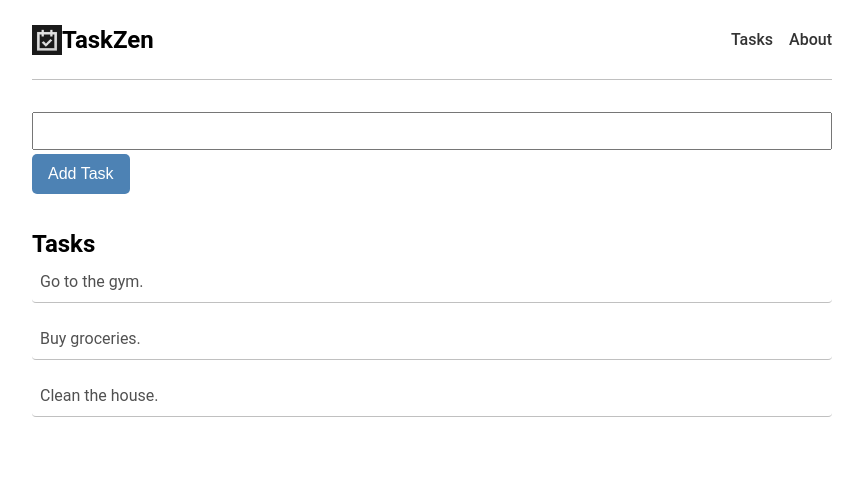
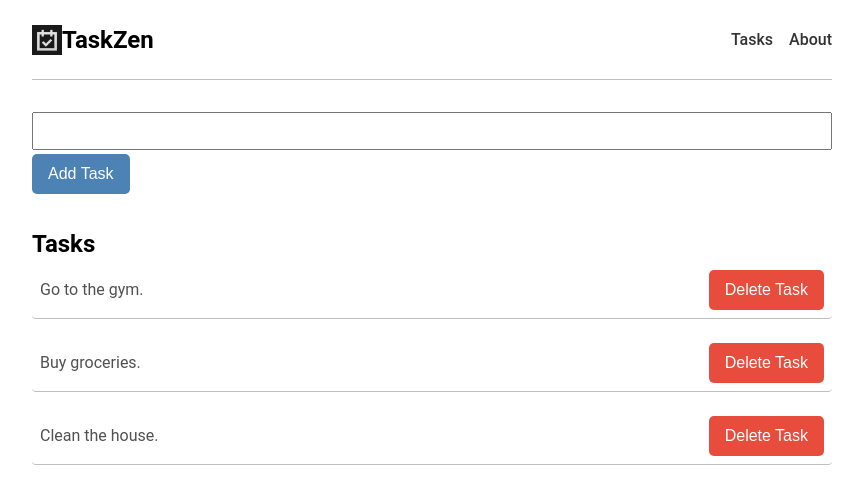
Before and after one commit to waltob123/taskzen, a React (Create React App) app: page / in a window 1280 px wide. Shown: the top 504 px of the page, without its empty margins (208-1071 px from the left). Built offline with nearby package versions, Linux system fonts and the light colour scheme.

Commit message:
Subject: (modify) create reusable components
Body:
- add new components (tasks, tasklists)
- used useState to handle the state of list of tasks.

```diff
--- a/src/components/AddTask.js
+++ b/src/components/AddTask.js
@@ -1,37 +1,26 @@
 import { useState } from 'react';
 
-const AddTask = () => {
+const AddTask = ({ tasksArray, addNewTask }) => {
 
-  const [tasksArray, setTasks] = useState([
-    { id: 1, task: 'Go to the gym.' },
-    { id: 2, task: 'Buy groceries.' },
-    { id: 3, task: 'Clean the house.' }
-  ]);
+  const [taskInput, setTaskInput] = useState('');
 
   const handleAddTask = (e) => {
-    const task = document.getElementById('task-input');
-    if (task.value === '') {
+    if (taskInput.trim() === '') {
       alert('Task cannot be empty');
     } else {
-      const newTask = { id: tasksArray.length + 1, task: task.value };
-      setTasks([...tasksArray, newTask])
-      task.value = '';
+      const newTask = { id: tasksArray.length + 1, task: taskInput.trim() };
+      addNewTask(newTask);
+      setTaskInput('');
     }
+    console.log(tasksArray);
   }
 
   return (
     <>
     <section className="add-task">
-      <input type="text" name="task" id="task-input" className="form-input" />
+        <input type="text" name="task" id="task-input" className="form-input"
+        value={taskInput} onChange={(e) => setTaskInput(e.target.value)} />
       <button className="btn btn-submit" onClick={(e) => handleAddTask(e)}>Add Task</button>
-    </section>
-    <section className="tasks">
-      <h2>Tasks</h2>
-      <ul className="task-list">
-          {tasksArray.map(
-          (task) => <li className="task-item" key={task.id}>{task.task}</li>
-        )}
-      </ul>
     </section>
     </>
   );
--- a/src/components/Main.js
+++ b/src/components/Main.js
@@ -1,10 +1,10 @@
-import AddTask from "./AddTask";
+import Tasks from "./Tasks";
 
 
 const Main = () => {
   return (
     <main className="container">
-      <AddTask />
+      <Tasks />
     </main>
   );
 }
--- /dev/null
+++ b/src/components/Tasks.js
@@ -0,0 +1,33 @@
+import { useState } from "react";
+import AddTask from "./AddTask";
+import TaskLists from "./TasksList";
+
+
+const Tasks = () => {
+
+  const tasks = [
+    { id: 1, task: 'Go to the gym.' },
+    { id: 2, task: 'Buy groceries.' },
+    { id: 3, task: 'Clean the house.' }
+  ];
+
+   const [tasksArray, setTasks] = useState(tasks);
+
+  const addNewTask = (newTask) => {
+    setTasks([...tasksArray, newTask]);
+  }
+
+  const deleteTask = (task) => {
+    const filteredTasks = tasksArray.filter((t) => t.id !== task.id);
+    setTasks(filteredTasks);
+  }
+
+  return (
+    <>
+      <AddTask tasksArray={tasks} addNewTask={addNewTask} />
+      <TaskLists tasks={tasksArray} deleteTask={deleteTask} />
+    </>
+  );
+}
+
+export default Tasks;
--- /dev/null
+++ b/src/components/TasksList.js
@@ -0,0 +1,18 @@
+const TaskLists = ({ tasks, deleteTask }) => {
+
+  return (
+    <section className="tasks">
+      <h2>Tasks</h2>
+      <ul className="task-list">
+          {tasks.map(
+            (task) => <li className="task-item flex j-between a-center" key={task.id}>
+              {task.task}
+              <button className="btn btn-delete" onClick={ () => deleteTask(task) }>Delete Task</button>
+            </li>
+        )}
+      </ul>
+    </section>
+   );
+}
+
+export default TaskLists;
--- a/src/index.css
+++ b/src/index.css
@@ -57,6 +57,11 @@ img {
 
 .btn-submit {
   background-color: #4d82b4;
+  color: #fff;
+}
+
+.btn-delete {
+  background-color: #e74c3c;
   color: #fff;
 }
 
@@ -157,13 +162,11 @@ section.add-task {
 
 .task-item {
   margin-bottom: 1rem;
-  display: flex;
-  align-items: center;
   border-bottom: 1px solid silver;
   padding: 0.5rem;
   border-radius: 4px;
   transition: all 0.3s ease-in-out;
-  color: #515151
+  color: #515151;
 }
 
 .task-item:hover {
```
